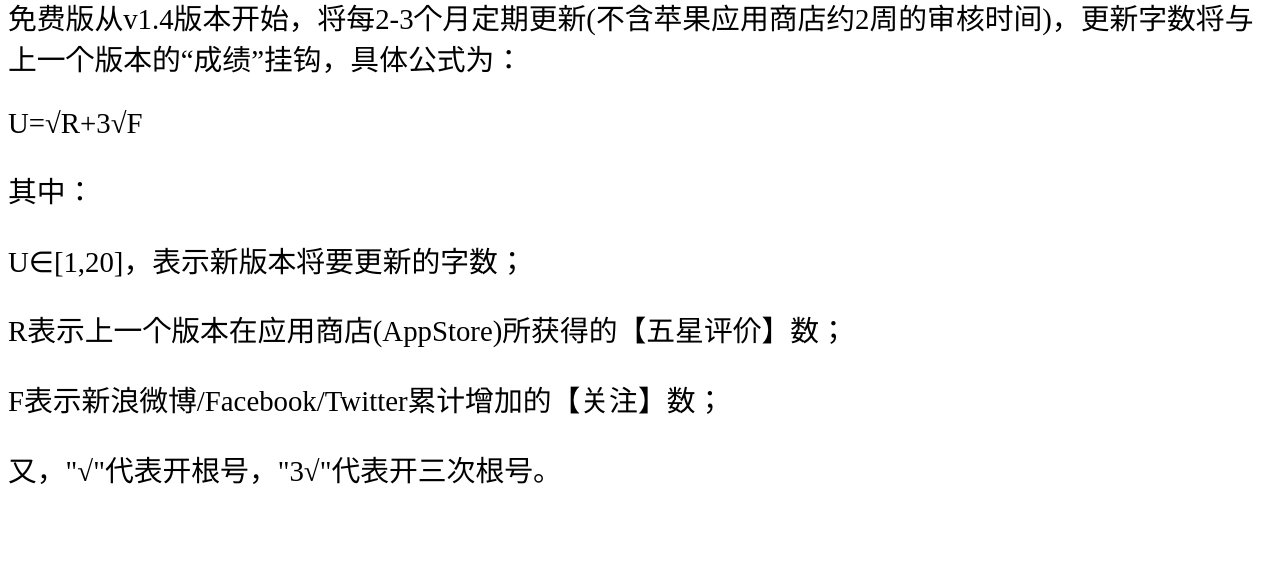
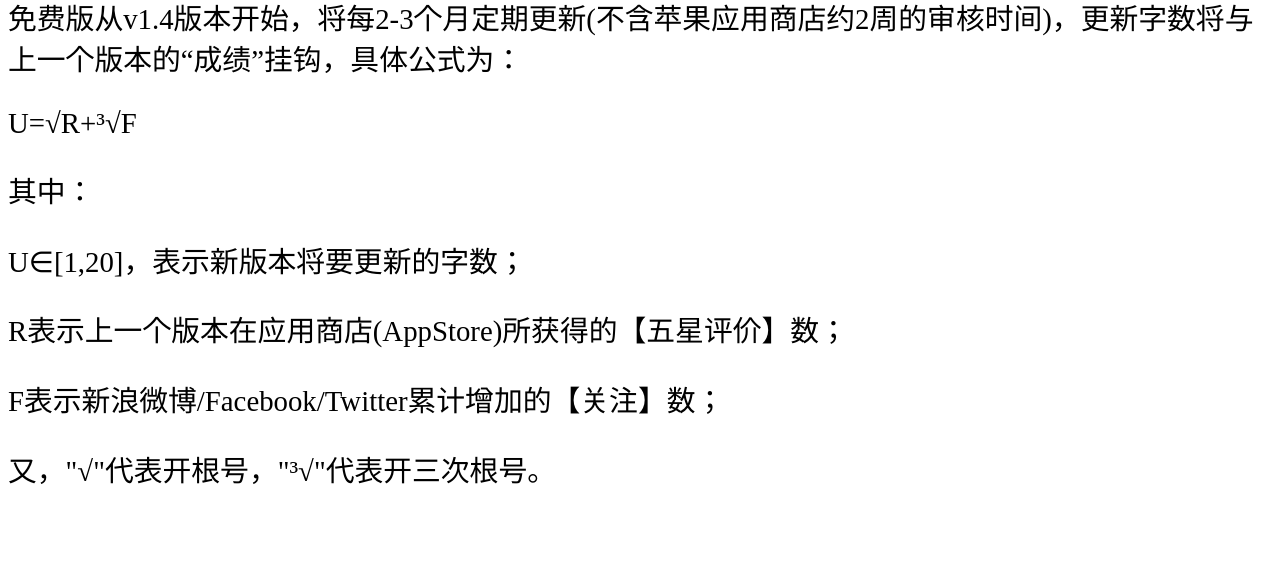
Before and after one commit to shengzhe/livecalligraphy, a Jekyll site: the page built from _posts/2012-08-31-LiveCalligraphyHelp.html, in a window 1280 px wide and 900 px high. Shown: the part 260-831 px from the top of the window. Built offline with Jekyll 4.4.1, drawn with Linux system fonts in a browser that asks for light colours; Markdown is read by kramdown in place of the engine named in the settings.

Commit message:
Update 2012-08-31-LiveCalligraphyHelp.html

```diff
--- a/_posts/2012-08-31-LiveCalligraphyHelp.html
+++ b/_posts/2012-08-31-LiveCalligraphyHelp.html
@@ -6,12 +6,12 @@ title: 活字帖在线帮助(Help of Live Calligraphy)
 <p>问: 快更新？快更新！</p>
 <p>答: 至今日(2013-06-06)，兰亭集序的制作已经到了最后阶段，因此可以进入常规更新阶段。</p>
 <p>    免费版从v1.4版本开始，将每2-3个月定期更新(不含苹果应用商店约2周的审核时间)，更新字数将与上一个版本的“成绩”挂钩，具体公式为：</p>
-<p>    U=√R+3√F </p>
+<p>    U=√R+³√F </p>
 <p>    其中： </p>
 <p>    U∈[1,20]，表示新版本将要更新的字数； </p>
 <p>    R表示上一个版本在应用商店(AppStore)所获得的【五星评价】数； </p>
 <p>    F表示新浪微博/Facebook/Twitter累计增加的【关注】数； </p>
-<p>    又，"√"代表开根号，"3√"代表开三次根号。 </p>
+<p>    又，"√"代表开根号，"³√"代表开三次根号。 </p>
 <br/>
 <p>问: 下个版本更新什么？</p>
 <p>答: 目前已经确定的有：加入新的字体；练字模式下加入双指逆时针打圈快速重置/撤销练字格的功能；改善4个练字难度的指导效果，更有效的引导用户记住字体结构</p>
```
